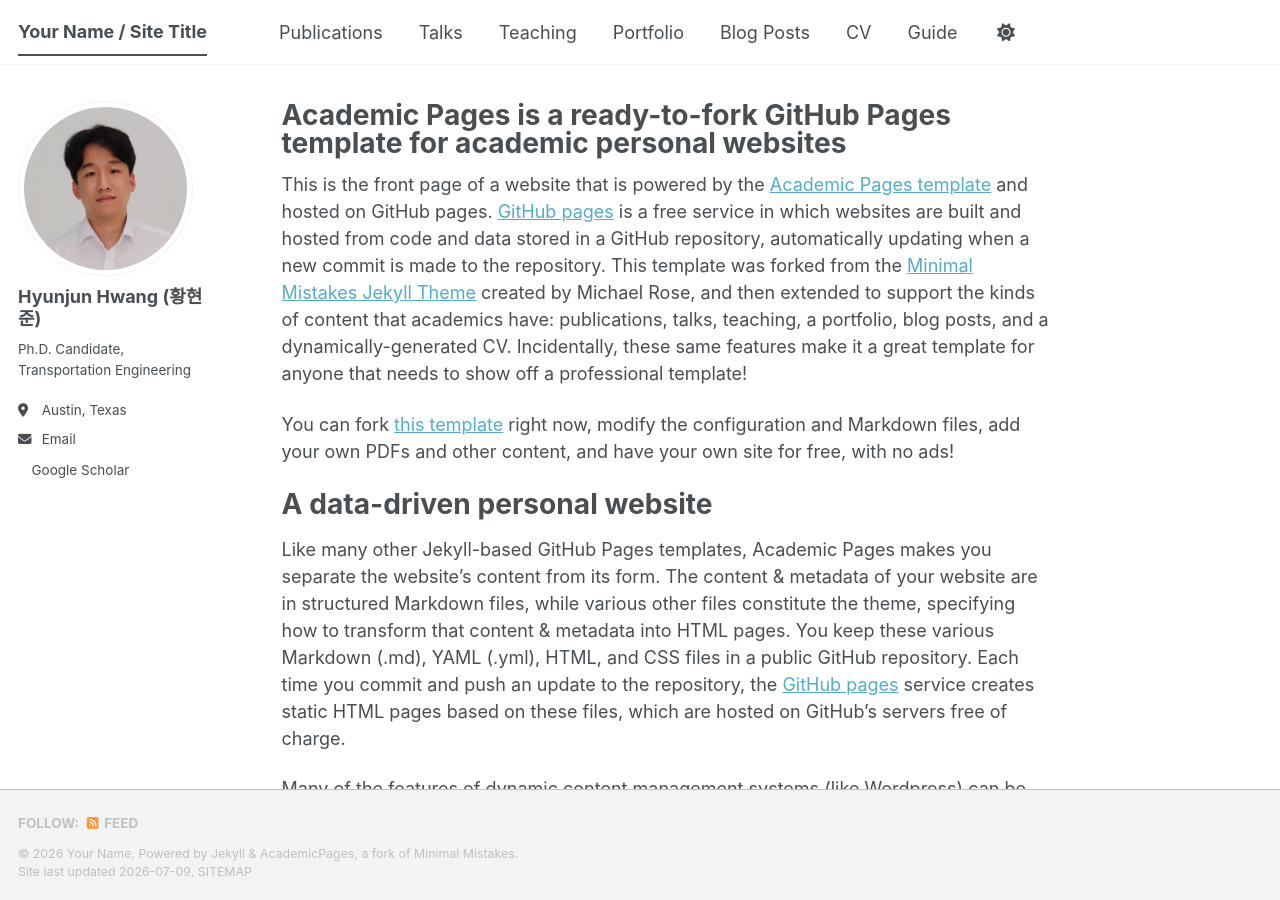
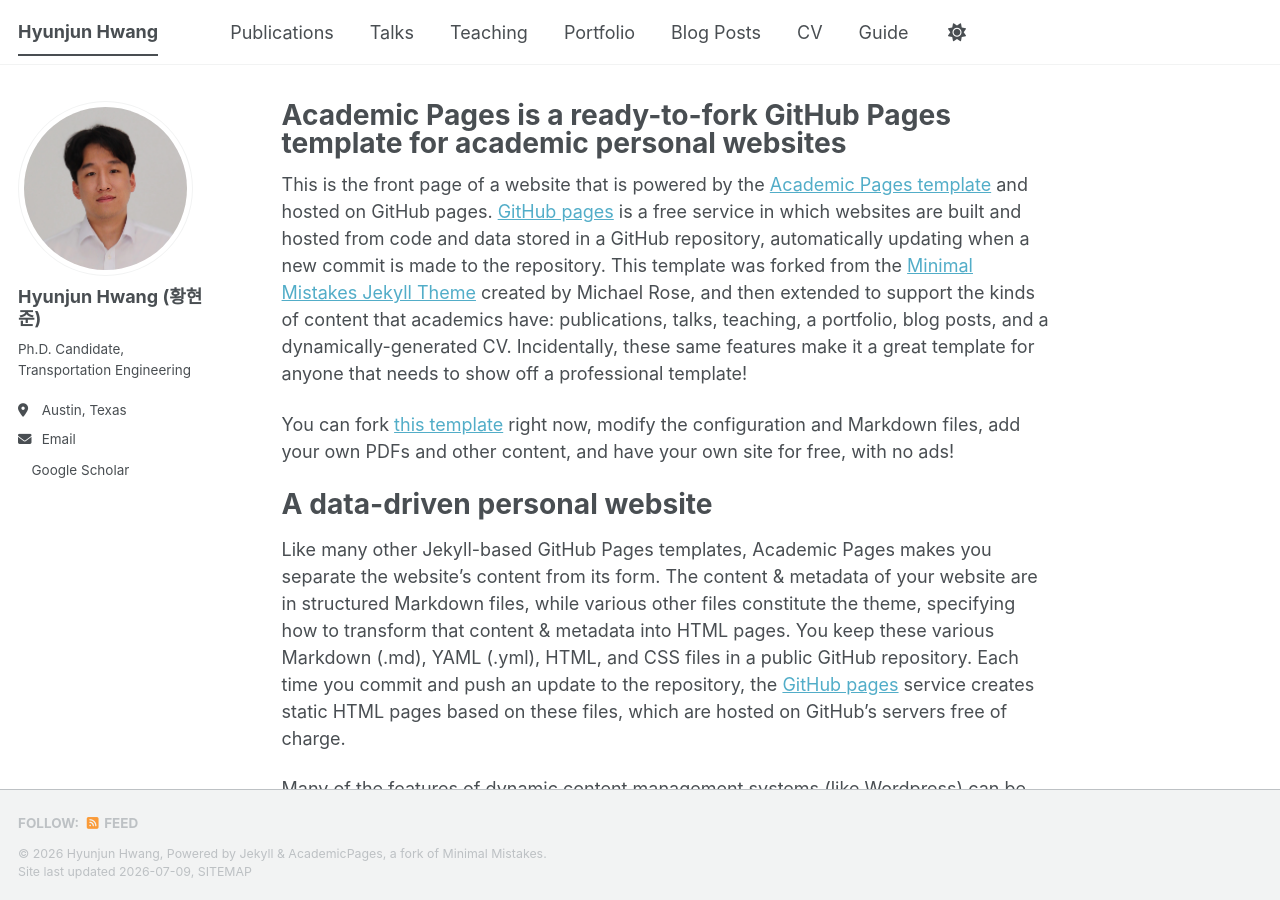
Before and after one commit to hyunjunhwang/hyunjunhwang.github.io, a Jekyll site: the page built from _pages/about.md, in a window 1280 px wide and 900 px high. Built offline with Jekyll 4.4.1, drawn with Linux system fonts in a browser that asks for light colours; a style sheet for code colours, icons or effects is not loaded.

Commit message:
Update _config.yml

```diff
--- a/_config.yml
+++ b/_config.yml
@@ -9,14 +9,14 @@
 # Basic Site Settings
 locale                   : "en-US"
 site_theme               : "default" # The available themes options are "default", "air", "sunrise", "mint", "dirt" and "contrast"
-title                    : "Your Name / Site Title"
+title                    : "Hyunjun Hwang"
 title_separator          : "-"
-name                     : &name "Your Name"
-description              : &description "Your Name's academic portfolio"   # Update this with a general description of your site, this is the default if not overridden by a page
-url                      : https://academicpages.github.io # The base hostname & protocol for your site e.g. "https://[your GitHub username].github.io",
+name                     : &name "Hyunjun Hwang"
+description              : &description "Hyunjun Hwang's academic portfolio"   # Update this with a general description of your site, this is the default if not overridden by a page
+url                      : https://hyunjunhwang.github.io # The base hostname & protocol for your site e.g. "https://[your GitHub username].github.io",
                                                            # or if you already have some other page hosted on Github then use "https://[your GitHub username].github.io/[Your Repo Name]"
 baseurl                  : "" # the subpath of your site, e.g. "/blog"
-repository               : "academicpages/academicpages.github.io"
+repository               : "hyunjunhwang/hyunjunhwang.github.io"
 
 # Site Author - The following control what appear as part of the author content on the side bar.
 #               If a field is blank the icon and link will not appear, otherwise it will be shown.
```
